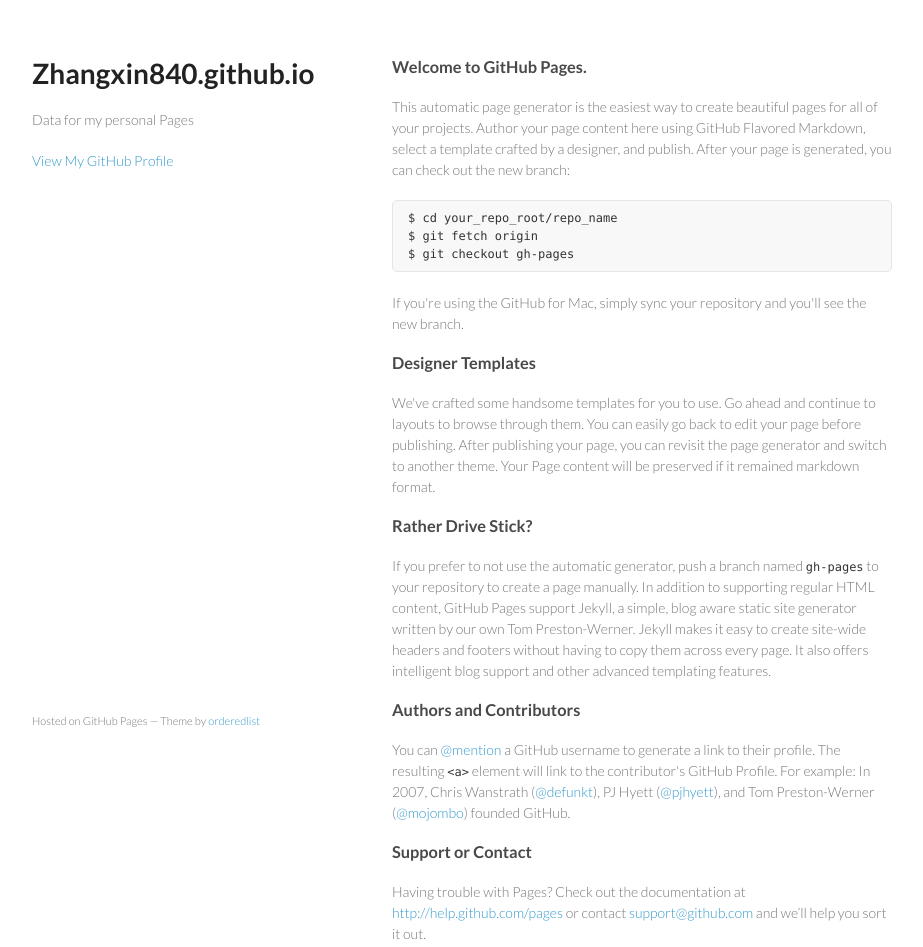
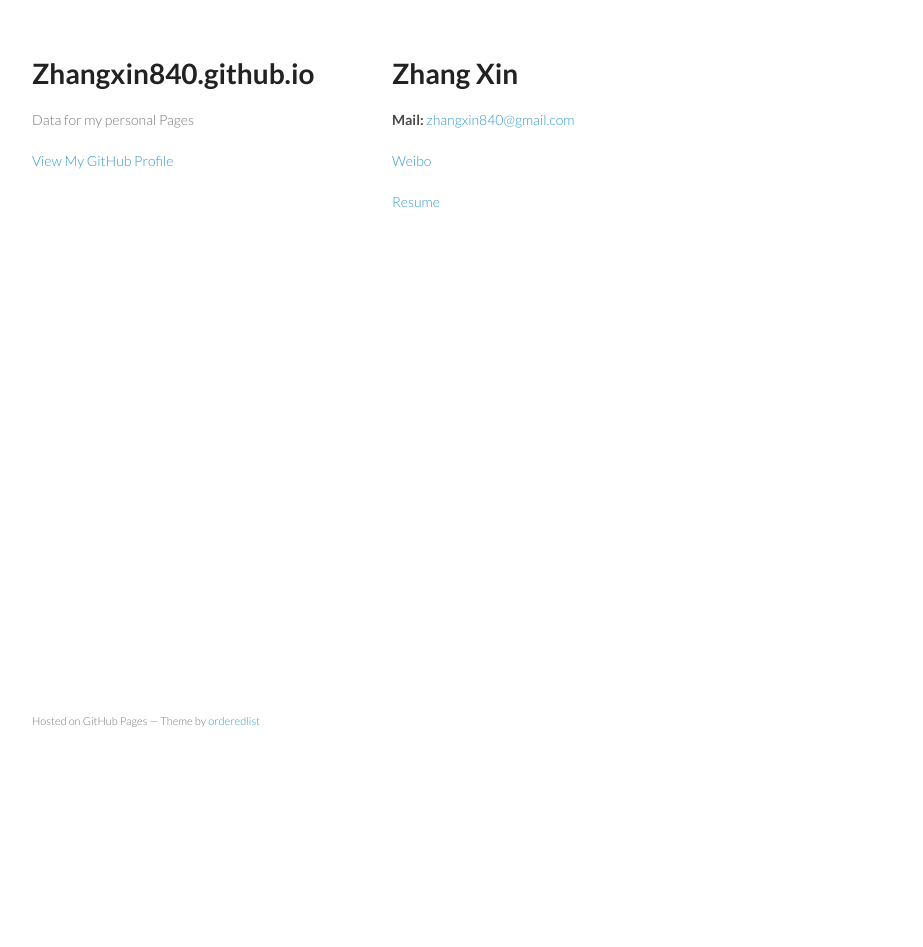
Before and after one commit to zhangxin840/zhangxin840.github.io, a plain HTML site: page index.html in a window 1280 px wide. Shown: the whole page, without its empty margins (178-1101 px from the left). After the commit the page ends 800 px from the top, so only its background shows below. Drawn offline with Linux system fonts and the light colour scheme.

Commit message:
Replace master branch with page content via GitHub

```diff
--- a/index.html
+++ b/index.html
@@ -23,37 +23,20 @@
 
       </header>
       <section>
-        <h3>
-<a name="welcome-to-github-pages" class="anchor" href="#welcome-to-github-pages"><span class="octicon octicon-link"></span></a>Welcome to GitHub Pages.</h3>
+        <h1>
+<a name="zhang-xin" class="anchor" href="#zhang-xin"><span class="octicon octicon-link"></span></a>Zhang Xin</h1>
 
-<p>This automatic page generator is the easiest way to create beautiful pages for all of your projects. Author your page content here using GitHub Flavored Markdown, select a template crafted by a designer, and publish. After your page is generated, you can check out the new branch:</p>
+<h4>
+<a name="mail-zhangxin840gmailcom" class="anchor" href="#mail-zhangxin840gmailcom"><span class="octicon octicon-link"></span></a>Mail: <a href="mailto:zhangxin840@gmail.com">zhangxin840@gmail.com</a>
+</h4>
 
-<pre><code>$ cd your_repo_root/repo_name
-$ git fetch origin
-$ git checkout gh-pages
-</code></pre>
+<h4>
+<a name="weibo" class="anchor" href="#weibo"><span class="octicon octicon-link"></span></a><a href="http://weibo.com/mjxzg">Weibo</a>
+</h4>
 
-<p>If you're using the GitHub for Mac, simply sync your repository and you'll see the new branch.</p>
-
-<h3>
-<a name="designer-templates" class="anchor" href="#designer-templates"><span class="octicon octicon-link"></span></a>Designer Templates</h3>
-
-<p>We've crafted some handsome templates for you to use. Go ahead and continue to layouts to browse through them. You can easily go back to edit your page before publishing. After publishing your page, you can revisit the page generator and switch to another theme. Your Page content will be preserved if it remained markdown format.</p>
-
-<h3>
-<a name="rather-drive-stick" class="anchor" href="#rather-drive-stick"><span class="octicon octicon-link"></span></a>Rather Drive Stick?</h3>
-
-<p>If you prefer to not use the automatic generator, push a branch named <code>gh-pages</code> to your repository to create a page manually. In addition to supporting regular HTML content, GitHub Pages support Jekyll, a simple, blog aware static site generator written by our own Tom Preston-Werner. Jekyll makes it easy to create site-wide headers and footers without having to copy them across every page. It also offers intelligent blog support and other advanced templating features.</p>
-
-<h3>
-<a name="authors-and-contributors" class="anchor" href="#authors-and-contributors"><span class="octicon octicon-link"></span></a>Authors and Contributors</h3>
-
-<p>You can <a href="https://github.com/blog/821" class="user-mention">@mention</a> a GitHub username to generate a link to their profile. The resulting <code>&lt;a&gt;</code> element will link to the contributor's GitHub Profile. For example: In 2007, Chris Wanstrath (<a href="https://github.com/defunkt" class="user-mention">@defunkt</a>), PJ Hyett (<a href="https://github.com/pjhyett" class="user-mention">@pjhyett</a>), and Tom Preston-Werner (<a href="https://github.com/mojombo" class="user-mention">@mojombo</a>) founded GitHub.</p>
-
-<h3>
-<a name="support-or-contact" class="anchor" href="#support-or-contact"><span class="octicon octicon-link"></span></a>Support or Contact</h3>
-
-<p>Having trouble with Pages? Check out the documentation at <a href="http://help.github.com/pages">http://help.github.com/pages</a> or contact <a href="mailto:support@github.com">support@github.com</a> and we’ll help you sort it out.</p>
+<h4>
+<a name="resume" class="anchor" href="#resume"><span class="octicon octicon-link"></span></a><a href="http://www.zhangxinweb.cn/resume_en.pdf">Resume</a>
+</h4>
       </section>
       <footer>
         <p><small>Hosted on GitHub Pages &mdash; Theme by <a href="https://github.com/orderedlist">orderedlist</a></small></p>
```
Also changed, not shown: params.json (+1 -1 lines).
